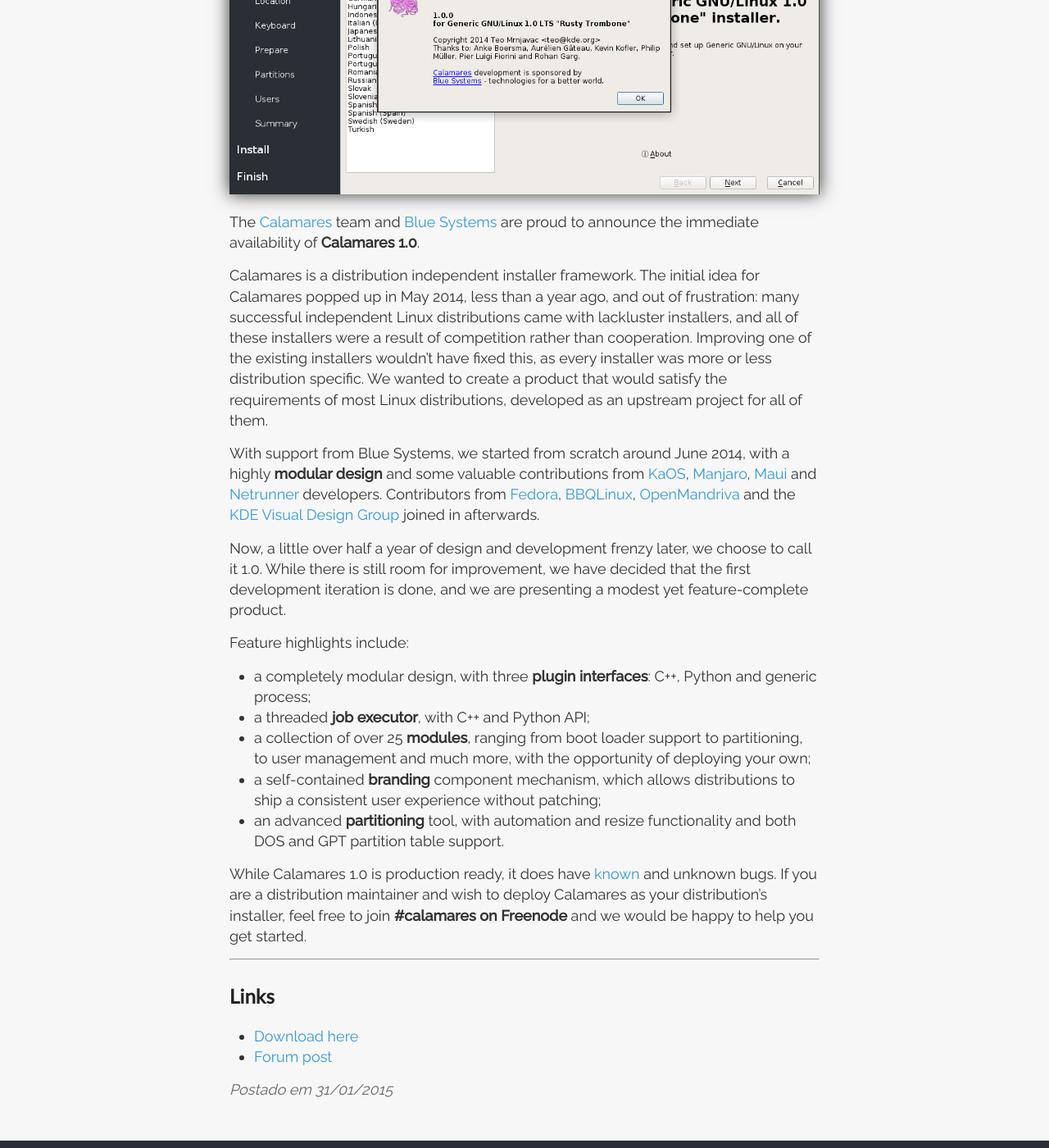
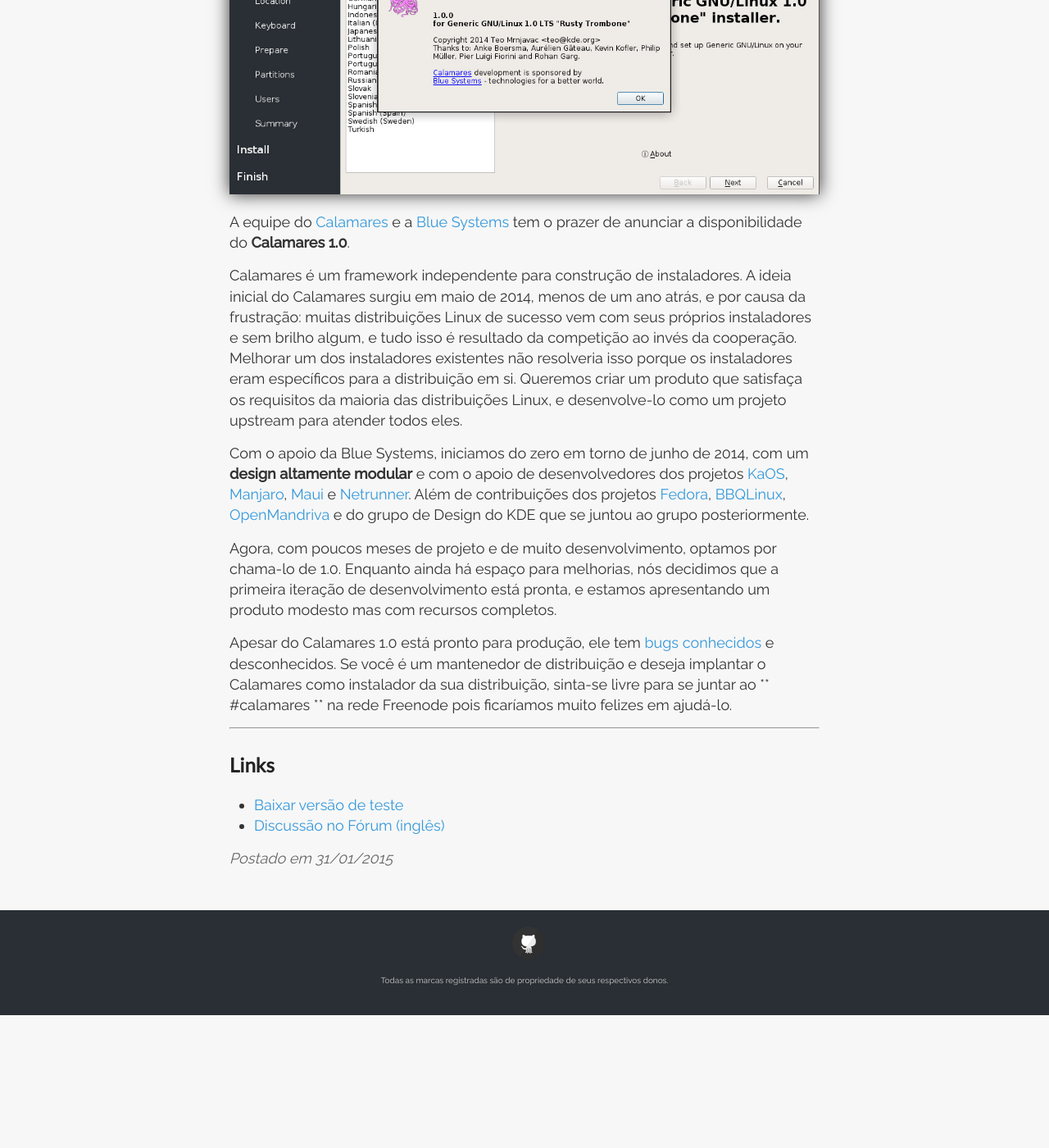
Before and after one commit to leandrinhorlobo/manjaro-br.github.io, a Jekyll site: the page built from _posts/2015-01-31-Calamares-1.0-lancado.md, in a window 1280 px wide and 1400 px high, scrolled down 418 px. Shown: the whole window at 82% size. Built offline with Jekyll 4.4.1, drawn with Linux system fonts in a browser that asks for light colours; after the commit the page ends 1656 px from its top, so only the background shows below that.

Commit message:
traduzindo post...
Signed-off-by: Rafael Neri <rafepel@gmail.com>

```diff
--- a/_posts/2015-01-31-Calamares-1.0-lancado.md
+++ b/_posts/2015-01-31-Calamares-1.0-lancado.md
@@ -5,27 +5,19 @@
 
 <img src="{{ site.baseurl }}/images/calamares-1.0.jpg">
 
-The [Calamares](http://calamares.io/) team and [Blue Systems](http://www.blue-systems.com/) are proud to announce the immediate availability of **Calamares 1.0**.
+A equipe do [Calamares](http://calamares.io/) e a [Blue Systems](http://www.blue-systems.com/) tem o prazer de anunciar a disponibilidade do **Calamares 1.0**.
 
-Calamares is a distribution independent installer framework. The initial idea for Calamares popped up in May 2014, less than a year ago, and out of frustration: many successful independent Linux distributions came with lackluster installers, and all of these installers were a result of competition rather than cooperation. Improving one of the existing installers wouldn't have fixed this, as every installer was more or less distribution specific. We wanted to create a product that would satisfy the requirements of most Linux distributions, developed as an upstream project for all of them.
+Calamares é um framework independente para construção de instaladores. A ideia inicial do Calamares surgiu em maio de 2014, menos de um ano atrás, e por causa da frustração: muitas distribuições Linux de sucesso vem com seus próprios instaladores e sem brilho algum, e tudo isso é resultado da competição ao invés da cooperação. Melhorar um dos instaladores existentes não resolveria isso porque os instaladores eram específicos para a distribuição em si. Queremos criar um produto que satisfaça os requisitos da maioria das distribuições Linux, e desenvolve-lo como um projeto upstream para atender todos eles.
 
-With support from Blue Systems, we started from scratch around June 2014, with a highly **modular design** and some valuable contributions from [KaOS](http://kaosx.us/), [Manjaro](http://manjaro.org/), [Maui](http://www.maui-project.org/) and [Netrunner](http://www.netrunner-os.com/) developers. Contributors from [Fedora](https://getfedora.org/), [BBQLinux](http://bbqlinux.org/), [OpenMandriva](https://openmandriva.org/) and the [KDE Visual Design Group](https://vdesign.kde.org/) joined in afterwards.
+Com o apoio da Blue Systems, iniciamos do zero em torno de junho de 2014, com um **design altamente modular** e com o apoio de desenvolvedores dos projetos [KaOS](http://kaosx.us/), [Manjaro](http://manjaro.org/), [Maui](http://www.maui-project.org/) e [Netrunner](http://www.netrunner-os.com/). Além de contribuições dos projetos [Fedora](https://getfedora.org/), [BBQLinux](http://bbqlinux.org/), [OpenMandriva](https://openmandriva.org/) e do grupo de Design do KDE que se juntou ao grupo posteriormente.
 
-Now, a little over half a year of design and development frenzy later, we choose to call it 1.0. While there is still room for improvement, we have decided that the first development iteration is done, and we are presenting a modest yet feature-complete product.
+Agora, com poucos meses de projeto e de muito desenvolvimento, optamos por chama-lo de 1.0. Enquanto ainda há espaço para melhorias, nós decidimos que a primeira iteração de desenvolvimento está pronta, e estamos apresentando um produto modesto mas com recursos completos.
 
-Feature highlights include:
-
-* a completely modular design, with three **plugin interfaces**: C++, Python and generic process;
-* a threaded **job executor**, with C++ and Python API;
-* a collection of over 25 **modules**, ranging from boot loader support to partitioning, to user management and much more, with the opportunity of deploying your own;
-* a self-contained **branding** component mechanism, which allows distributions to ship a consistent user experience without patching;
-* an advanced **partitioning** tool, with automation and resize functionality and both DOS and GPT partition table support.
-
-While Calamares 1.0 is production ready, it does have [known](http://calamares.io/bugs/) and unknown bugs. If you are a distribution maintainer and wish to deploy Calamares as your distribution's installer, feel free to join **#calamares on Freenode** and we would be happy to help you get started.
+Apesar do Calamares 1.0 está pronto para produção, ele tem [bugs conhecidos](http://calamares.io/bugs/) e desconhecidos. Se você é um mantenedor de distribuição e deseja implantar o Calamares como instalador da sua distribuição, sinta-se livre para se juntar ao ** #calamares ** na rede Freenode pois ficaríamos muito felizes em ajudá-lo.
 
 ----
 
 ##Links
 
-* [Download here](http://sourceforge.net/projects/manjarotest/files/0.9.0/xfce-minimal/0.9.0-dev/)
-* [Forum post](https://forum.manjaro.org/index.php?topic=16191.0)
+* [Baixar versão de teste](http://sourceforge.net/projects/manjarotest/files/0.9.0/xfce-minimal/0.9.0-dev/)
+* [Discussão no Fórum (inglês)](https://forum.manjaro.org/index.php?topic=16191.0)
```
